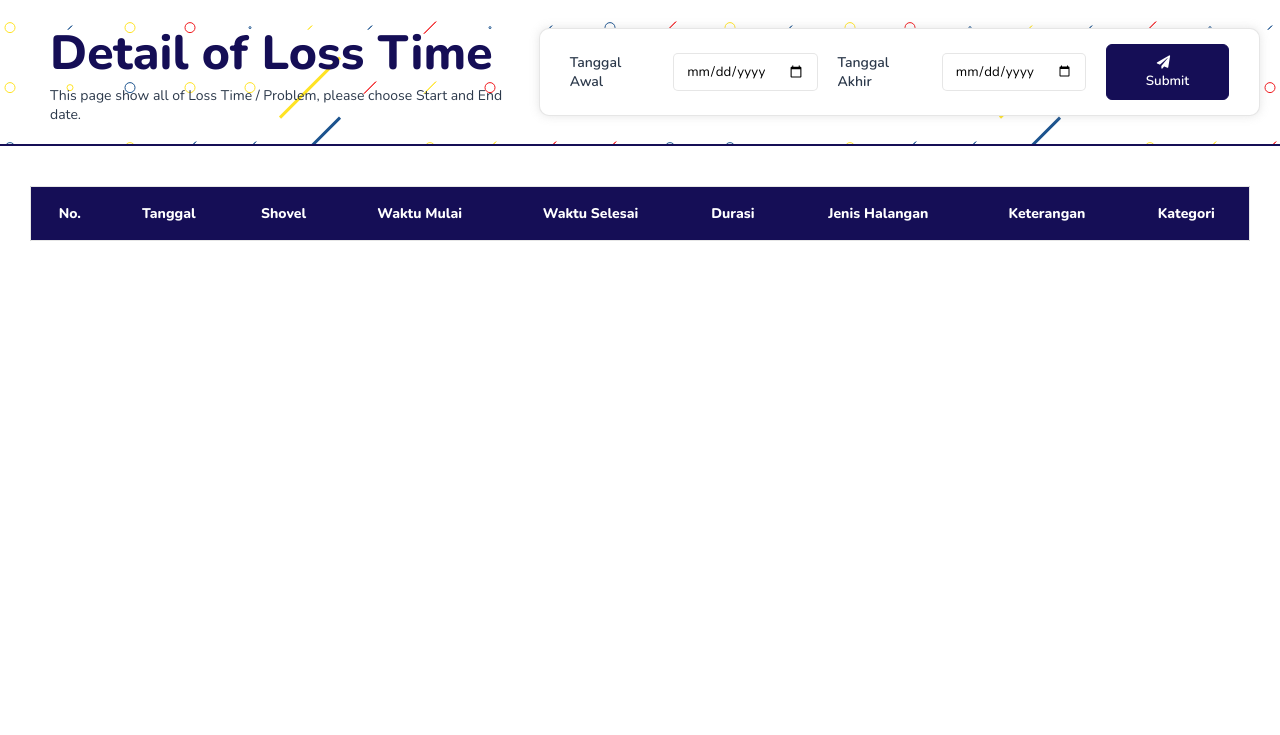
After one commit to korizki/BALocalCisea, a PHP site: page /pages/list_Losstime.php?startdate=1 in a window 1280 px wide. The commit adds this page. Shown: the top 735 px of the page. Run offline with PHP 8.4, Linux system fonts and the light colour scheme; data comes from the database, SQL or seed files in the repository; tables that the repository leaves empty hold one stand-in row (values such as "Sample post"); data that the repository does not hold is empty; some libraries are stand-ins or nearby versions.

Commit message:
Menambahkan page detail loss time, fix

```diff
--- a/assets/styles/index.css
+++ b/assets/styles/index.css
@@ -556,3 +556,21 @@ textarea{
     height: 100%;
     flex: 1
 }
+.headlistlosstime{
+    display: flex !important;
+    padding: 20px 50px;
+    align-items: center;
+    text-align: left;
+    margin-block-end: 30px;
+}
+.headlistlosstime >div>h1{
+    color: var(--blue);
+}
+.choose_date{
+    width: 100%;
+    margin: 0;
+    margin-inline-start: 30px;
+}
+.tablelist > table>thead>tr>th{
+    padding: 17px;
+}
--- /dev/null
+++ b/pages/list_Losstime.php
@@ -0,0 +1,92 @@
+<!DOCTYPE html>
+<html lang="id">
+<head>
+    <meta charset="UTF-8">
+    <meta http-equiv="X-UA-Compatible" content="IE=edge">
+    <meta name="viewport" content="width=device-width, initial-scale=1.0">
+    <title>List of Losstime | Operation Performance</title>
+    <link rel="stylesheet" href="../assets/styles/index.css" />
+    <link rel="stylesheet" href="https://cdnjs.cloudflare.com/ajax/libs/font-awesome/5.14.0/css/all.min.css" integrity="sha512-1PKOgIY59xJ8Co8+NE6FZ+LOAZKjy+KY8iq0G4B3CyeY6wYHN3yt9PW0XpSriVlkMXe40PTKnXrLnZ9+fkDaog==" crossorigin="anonymous" referrerpolicy="no-referrer" />
+    <link rel="icon" href="../assets/logo/icon.svg" />
+    <script defer src="../assets/script/script.js"></script>
+    <script src="../assets/script/chart.js"></script>
+</head>
+<body >
+    <?php include "../codes/connection.php"; ?>
+    <?php
+        $start_date = $_GET['startdate'];
+        $end_date = $_GET['enddate'];
+        (empty($start_date)) ? date('Y-m-d') : $_GET['startdate'];
+        (empty($end_date)) ? date('Y-m-d') : $_GET['enddate'];
+    ?>
+    <header class="headlistlosstime">
+        <div>
+            <h1>Detail of Loss Time</h1>
+            <p>This page show all of Loss Time / Problem, please choose Start and End date. </p>
+        </div>
+        <div>
+            <form action="list_Losstime.php" method="get">
+                <div class='cont-date choose_date' >
+                    <label for="startdate">Tanggal Awal</label>
+                    <input type="date" id="startdate" name="startdate" value="<?php echo $start_date ?>">
+                    <label for="enddate">Tanggal Akhir</label>
+                    <input type="date" id="enddate" name="enddate" value="<?php echo $end_date ?>">
+                    <button type="submit" name="submitdateloss"><i class="fa fa-paper-plane" style="margin-inline-end: 8px;"></i>Submit</button>
+                </div>
+            </form>
+        </div>
+        <?php
+            $start_date = $_GET['startdate'];
+            $end_date = $_GET['enddate'];
+        ?>
+    </header>
+    <main>
+        <div class="box-losslist">
+            <div class="tablelist" style="height: 550px; overflow: auto; margin-block-start: 40px;">
+                <table style="width: 100%; text-align: center; border: 1px solid var(--line);border-collapse: collapse;margin-block-start: 0px; ">
+                    <thead style="position: sticky; top:-5px;">
+                        <tr style="background: var(--blue);color: white;">
+                            <th>No.</th>
+                            <th>Tanggal</th>
+                            <th>Shovel</th>
+                            <th>Waktu Mulai</th>
+                            <th>Waktu Selesai</th>
+                            <th>Durasi</th>
+                            <th>Jenis Halangan</th>
+                            <th>Keterangan</th>
+                            <th>Kategori</th>
+                        </tr>
+                    </thead>
+                    <tbody >
+                        <?php
+                            $no = 1;
+                            $start_date = date('Y-m-d');
+                            $end_date = date('Y-m-d');
+                            if(isset($_GET['submitdateloss'])){
+                                $start_date = ($_GET['startdate'] == "") ? date('Y-m-d') : $_GET['startdate'];
+                                $end_date = ($_GET['enddate'] == "") ? date('Y-m-d') : $_GET['enddate'];
+                            };
+                            $querylossall = mysqli_query($connection, "SELECT * FROM t_losstime INNER JOIN t_losscategory ON t_losstime.obstacle = t_losscategory.obstacle WHERE date BETWEEN '$start_date' AND '$end_date' ORDER BY start_time DESC");
+                            while($lossrow = mysqli_fetch_array($querylossall)){
+                                ?>
+                                    <tr>
+                                        <td><?php echo $no++ ?></td>
+                                        <td><?php echo $lossrow['date']?></td>
+                                        <td><?php echo $lossrow['unit']?></td>
+                                        <td><?php echo $lossrow['start_time']?></td>
+                                        <td><?php echo $lossrow['end_time']?></td>
+                                        <td><?php echo $lossrow['duration']?></td>
+                                        <td><?php echo $lossrow['obstacle']?></td>
+                                        <td><?php echo $lossrow['keterangan']?></td>
+                                        <td><?php echo $lossrow['category']?></td>
+                                    </tr>
+                                <?php
+                            }
+                        ?>
+                    </tbody>
+                </table>
+            </div>
+        </div>
+    </main>
+</body>
+</html
--- a/pages/sum_input_loss.php
+++ b/pages/sum_input_loss.php
@@ -7,7 +7,7 @@
             <div>
                 <h3>Preview or Download All Data </h3>
                 <p>Anda bisa melihat semua data input loss time dan mendownload data dalam format .csv </p>
-                <p><a href="#"><i class="fa fa-search" style="margin-inline-end: 8px"></i>Preview Data</a>
+                <p><a href="pages/list_Losstime.php" target="_blank"><i class="fa fa-search" style="margin-inline-end: 8px"></i>Preview Data</a>
                 <a href="codes/exportLossTime.php"><i class="fa fa-download" style="margin-inline-end: 8px"></i>Download .csv</a></p>
                 <a class="attribute" href="https://storyset.com/business">Business illustrations by Storyset</a>
             </div>
```
